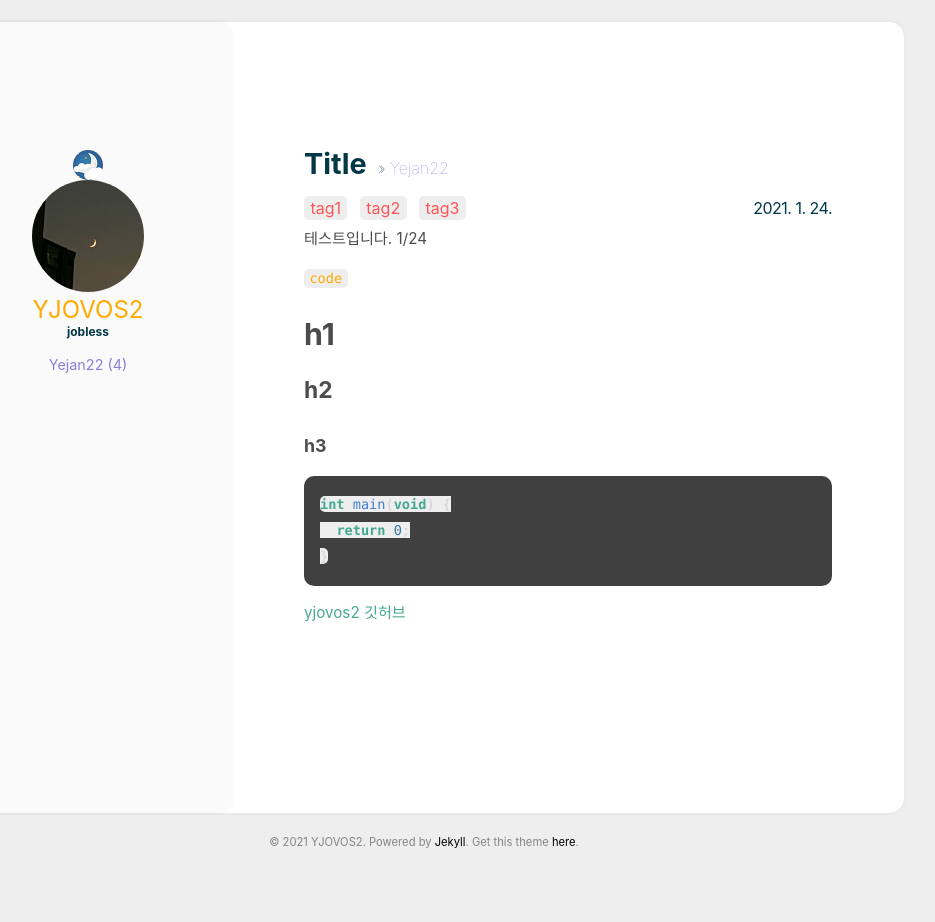
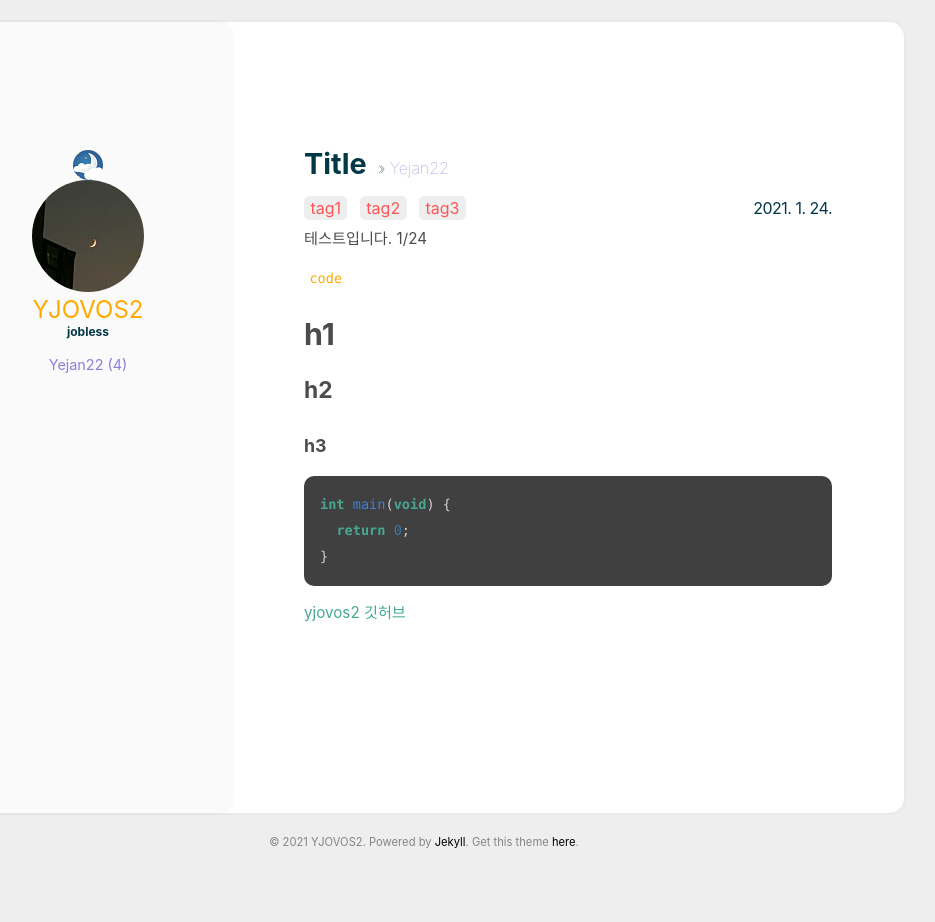
Before and after one commit to yjovoS2/yjovos2.github.io, a Jekyll site: the page built from _posts/2021-01-24-testpost.md, in a window 1280 px wide. Shown: the whole page, without its empty margins (216-1151 px from the left). Built offline with Jekyll 4.4.1, drawn with Linux system fonts in a browser that asks for light colours.

Commit message:
change post style

```diff
--- a/assets/css/main.scss
+++ b/assets/css/main.scss
@@ -645,10 +645,13 @@ img {
     code {
         color: var(--inlinecode_text);
         padding: .1em .4em;
-        background-color: var(--inlinecode_background);
         border-radius: 5px;
         font-family: Consolas, Menlo, Monaco, Lucida Console, Liberation Mono, DejaVu Sans Mono, Bitstream Vera Sans Mono, Courier New, monospace, serif;
         font-size: .85rem;
+
+        .highlighter-rouge {
+            background-color: var(--inlinecode_background);
+        }
     }
 
     pre code {
```
